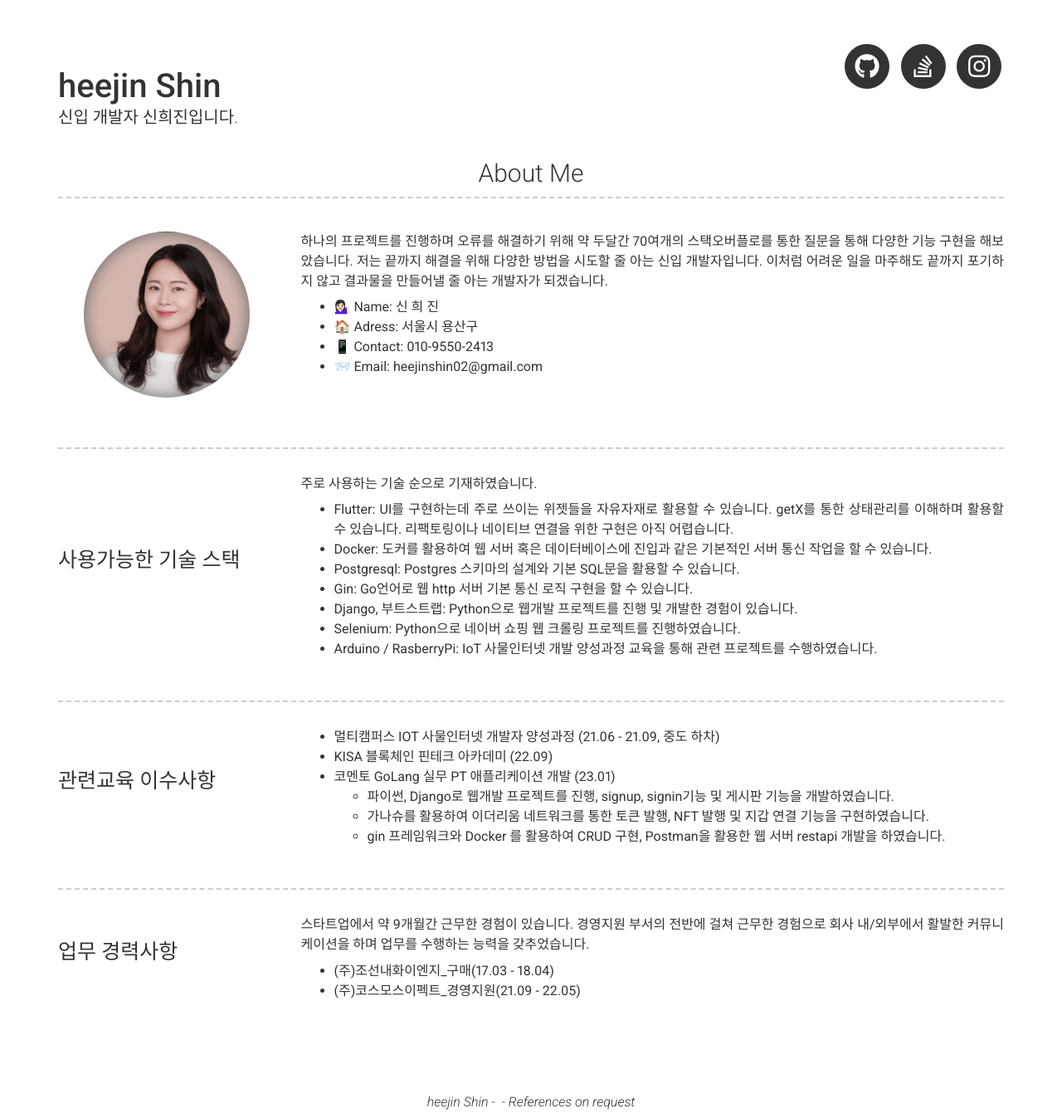
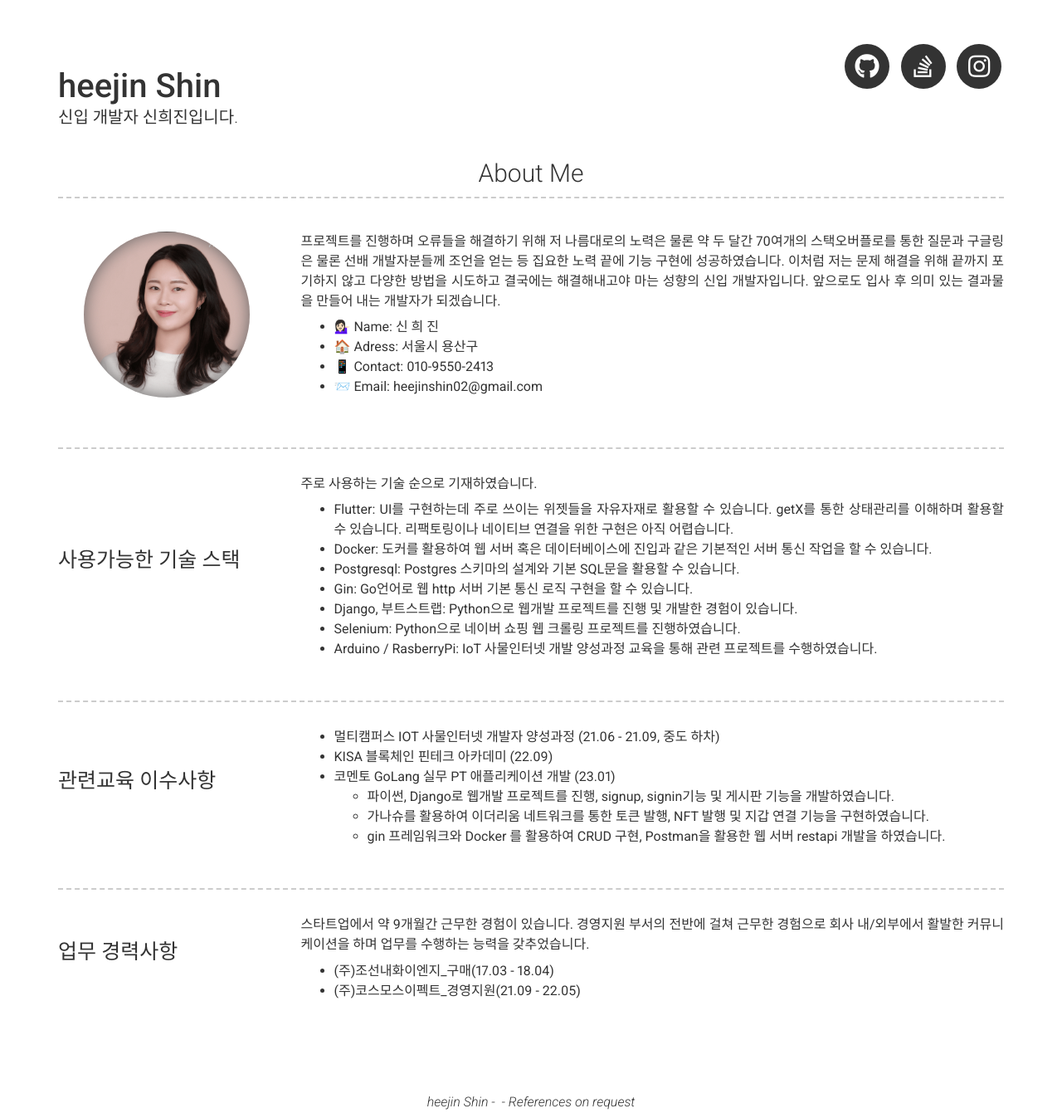
Before and after one commit to heejinshin/heejinshin.github.io, a Jekyll site: the page built from index.md, in a window 1280 px wide. Shown: the whole page at 83% size. Built offline with Jekyll 4.4.1, drawn with Linux system fonts in a browser that asks for light colours; nearby versions of some CDN libraries.

Commit message:
Update _config.yml

```diff
--- a/_config.yml
+++ b/_config.yml
@@ -43,8 +43,7 @@ instagram_username: tam_anama
 # about_title: About Me (Use this to override about section title)
 about_profile_image: assets/profile.png
 about_content: | # this will include new lines to allow paragraphs
-     하나의 프로젝트를 진행하며 오류를 해결하기 위해 약 두달간 70여개의 스택오버플로를 통한 질문을 통해 다양한 기능 구현을 해보았습니다. 저는 끝까지 해결을 위해 다양한 방법을 시도할 줄 아는 신입 개발자입니다.
-     이처럼 어려운 일을 마주해도 끝까지 포기하지 않고 결과물을 만들어낼 줄 아는 개발자가 되겠습니다.
+     프로젝트를 진행하며 오류들을 해결하기 위해 저 나름대로의 노력은 물론 약 두 달간 70여개의 스택오버플로를 통한 질문과 구글링은 물론 선배 개발자분들께 조언을 얻는 등 집요한 노력 끝에 기능 구현에 성공하였습니다. 이처럼 저는 문제 해결을 위해 끝까지 포기하지 않고 다양한 방법을 시도하고 결국에는 해결해내고야 마는 성향의 신입 개발자입니다. 앞으로도 입사 후 의미 있는 결과물을 만들어 내는 개발자가 되겠습니다.
       - 💁🏻‍♀️ Name: 신 희 진
       - 🏠 Adress: 서울시 용산구
       - 📱 Contact: 010-9550-2413
```
